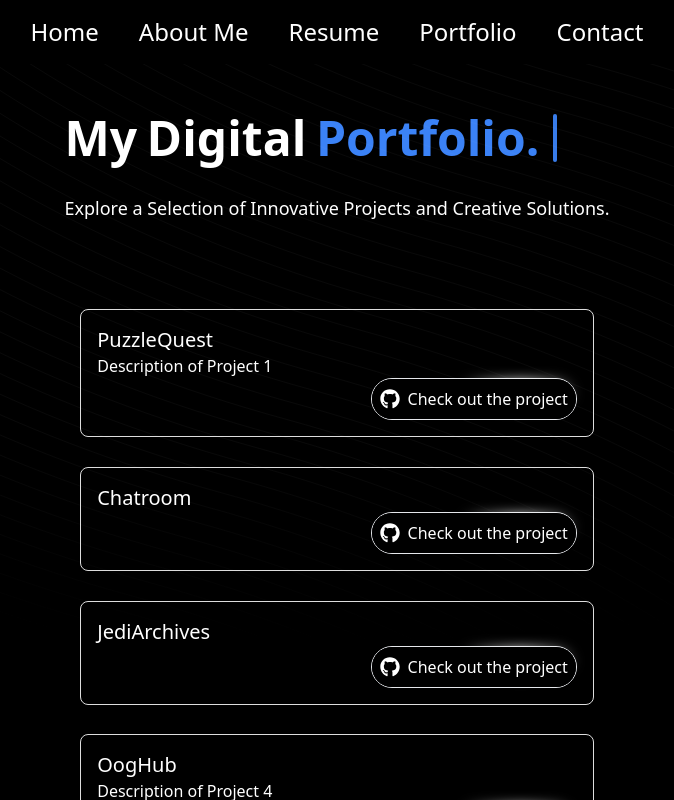
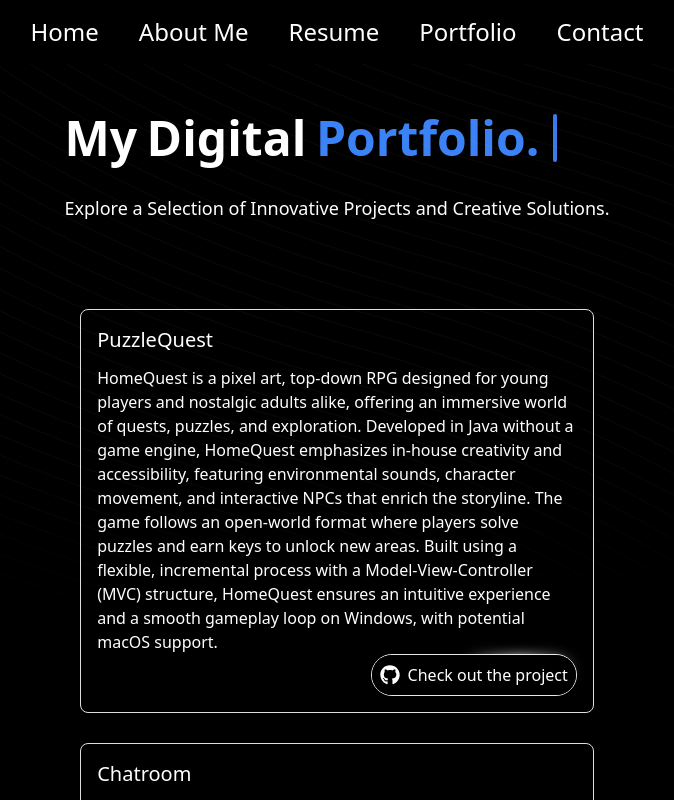
Before and after one commit to DonLealGUA/KristofferLealDev, a React (Vite) app in the folder my-app/: page / in a window 1280 px wide. Shown: the whole page, without its empty margins (303-977 px from the left). Built offline with nearby package versions, Linux system fonts and the light colour scheme.

Commit message:
added descriptions to projects

```diff
--- a/my-app/src/Pages/Portfolio.jsx
+++ b/my-app/src/Pages/Portfolio.jsx
@@ -10,32 +10,32 @@ const Portfolio = () => {
   const projects = [
     {
       title: "PuzzleQuest",
-      description: "Description of Project 1",
+      description: "HomeQuest is a pixel art, top-down RPG designed for young players and nostalgic adults alike, offering an immersive world of quests, puzzles, and exploration. Developed in Java without a game engine, HomeQuest emphasizes in-house creativity and accessibility, featuring environmental sounds, character movement, and interactive NPCs that enrich the storyline. The game follows an open-world format where players solve puzzles and earn keys to unlock new areas. Built using a flexible, incremental process with a Model-View-Controller (MVC) structure, HomeQuest ensures an intuitive experience and a smooth gameplay loop on Windows, with potential macOS support.",
       link: "https://github.com/harnesko/PuzzleQuest",
     },
     {
       title: "Chatroom",
-      description: "",
+      description: "Java Chatroom Application is a real-time messaging platform that enables users to communicate through both public and private chatrooms. Built in Java using sockets and a client-server architecture, the application provides a login system for authentication and a GUI interface created with Java Swing. Users can view a list of connected members, send direct messages, and exchange images. This project is designed to run with Java 8 or later, and is compatible with Windows.",
       link: "https://github.com/DonLealGUA/Chatroom",
     },
     {
       title: "JediArchives",
-      description: "",
+      description: "JediArchives is a React-based website that allows Star Wars fans to search and explore characters from the Star Wars universe through a seamless, user-friendly interface. Built with the SWAPI API for character data, Axios for efficient API requests, and styled with Chakra UI for a responsive and visually appealing design, JediArchives enables users to dive into Star Wars lore and discover new details about their favorite characters in a straightforward and engaging way.",
       link: "https://github.com/DonLealGUA/JediArchives",
     },
     {
       title: "OogHub",
-      description: "Description of Project 4",
+      description: "OogHub is a React application inspired by the wisdom of Master Oogway, offering users an intuitive platform to view random quotes on demand. Users can save favorite quotes and explore more information about their authors, blending simplicity with insightful content. OogHub leverages the Quotable and Wikipedia APIs for quote and author data, while Framer Motion and Chakra UI enhance its design with smooth animations and a clean, responsive layout.",
       link: "https://github.com/YunboChow/OogHub",
     },
     {
       title: "BlackJack",
-      description: "Description of Project 5",
+      description: "The Blackjack Game with Windows Forms and Entity Framework Core is a C# application that brings the classic Blackjack card game to life through a simple Windows Forms graphical user interface. Players can enjoy traditional gameplay, including player versus dealer scenarios and card shuffling. The game uses Entity Framework Core for data persistence, storing player information and game results in a local SQL Server database with a Code First approach. All database interactions are handled via LINQ, ensuring efficient and readable code. The technology stack includes C#, .NET 6, Windows Forms, a local SQL Server instance, Entity Framework Core 6, and LINQ. To get started, users need the .NET 6 SDK and a local SQL Server installation.",
       link: "https://github.com/DonLealGUA/BlackJack",
     },
     {
       title: "ScreenScore",
-      description: "Description of Project 6",
+      description: "ScreenScore is a React-based movie management application that enables users to efficiently add, delete, and organize movies according to their titles and ratings. With a user-friendly interface, it enhances the experience of managing a personal movie collection. Key features include the ability to add and remove movies, sort them by title or rating, and a responsive design achieved through React Bootstrap, ensuring a visually appealing layout. The technology stack consists of JavaScript (ES6+), React, Bootstrap for styling, and React's useState hook for state management.",
       link: "https://github.com/DonLealGUA/ScreenScore",
     },
   ];
--- a/my-app/src/componentes/Card.jsx
+++ b/my-app/src/componentes/Card.jsx
@@ -7,7 +7,7 @@ import { HoverBorderGradient } from './ui/AceternityUI/hover-border-gradient';
 const Card = ({ title, description, link }) => {
   return (
     <div className="Card">
-      <h2 className="CardTitle bold-text text-xl">{title}</h2>
+      <h2 className="CardTitle bold-text text-xl mb-3">{title}</h2>
       <p className="CardDescription">{description}</p>
       <div className="ButtonContainer">
         <HoverBorderGradient
```
